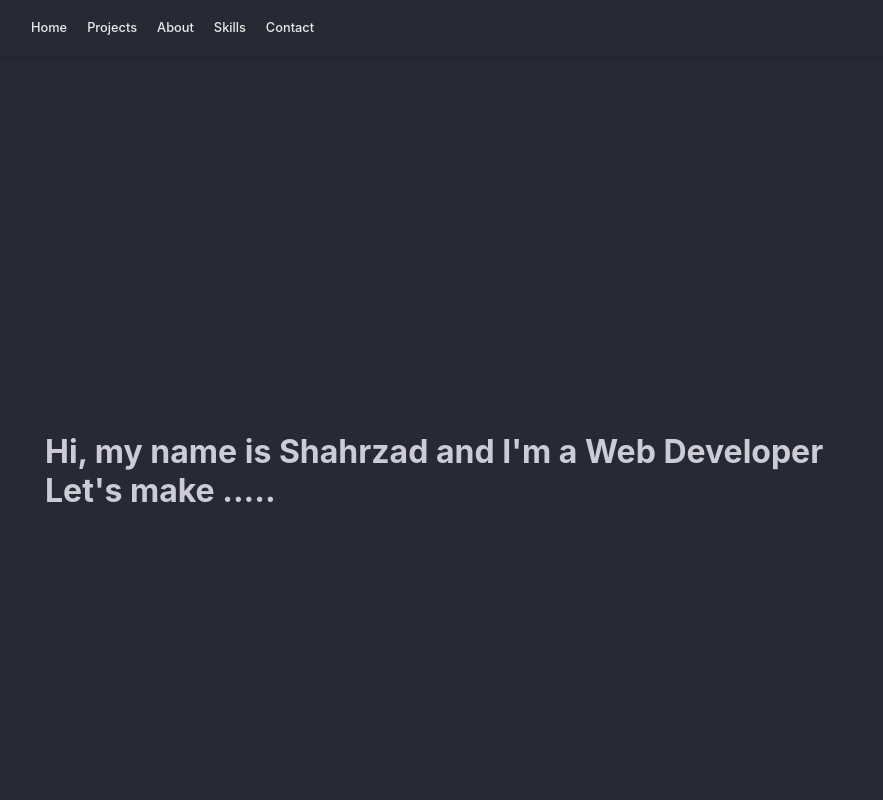
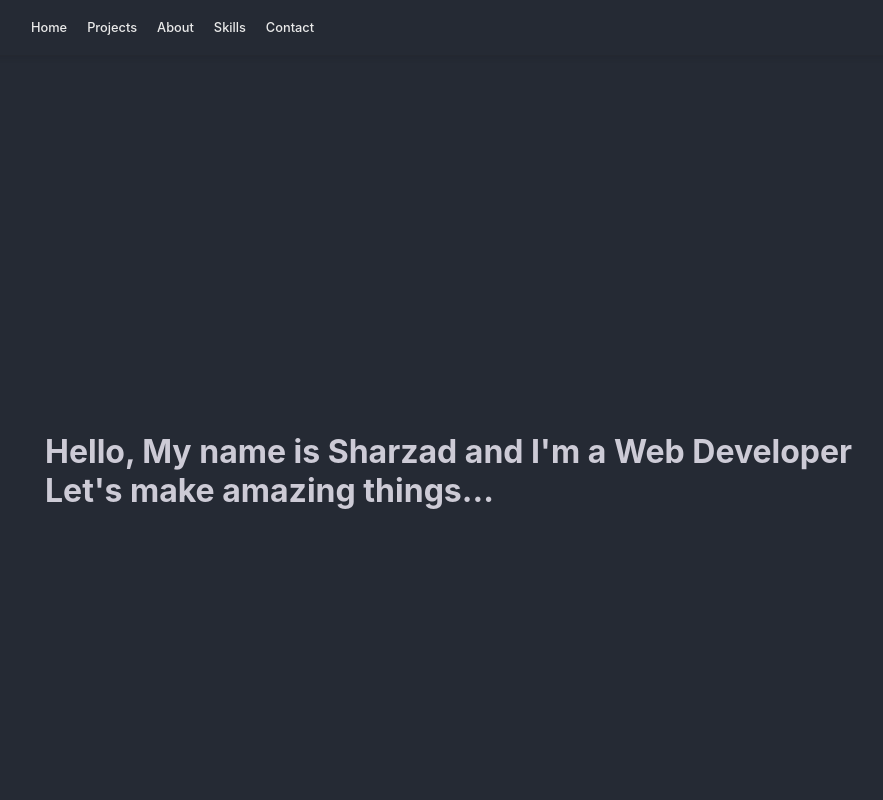
Before and after one commit to Shahrzad-gh/Portfolio, a React (Create React App) app: page / in a window 1280 px wide. Shown: the top 800 px of the page, without its empty margins (19-902 px from the left). Built offline with nearby package versions, Linux system fonts and the light colour scheme.

Commit message:
update content

```diff
--- a/src/components/Home/Home.js
+++ b/src/components/Home/Home.js
@@ -10,9 +10,9 @@ function Home() {
         />
         <div className="welcome">
           <p>
-            Hi, my name is Shahrzad and I'm a Web Developer
+            Hello, My name is Sharzad and I'm a Web Developer
             <br />
-            Let's make .....
+            Let's make amazing things...
           </p>
         </div>
       </div>
```
